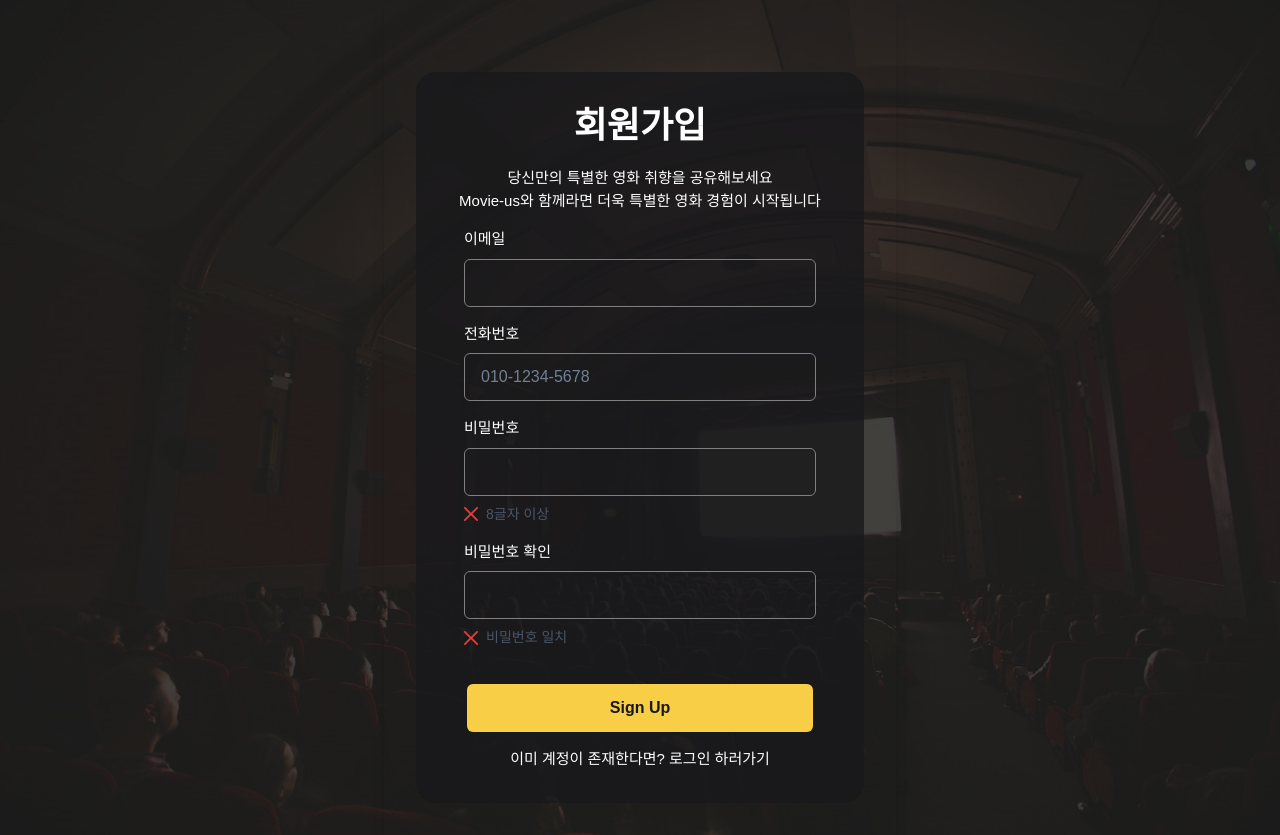
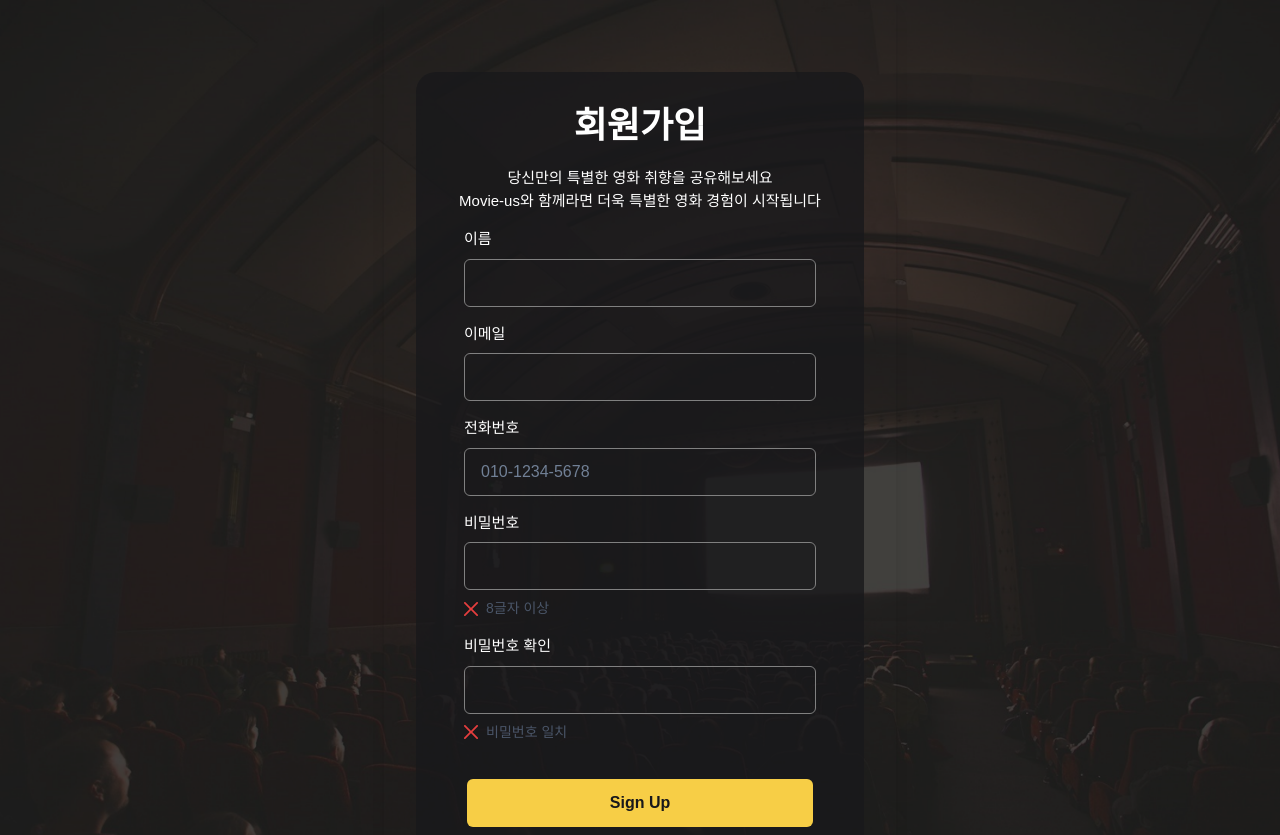
Before and after one commit to chany0ng/move-us-project, a React (Vite) app in the folder frontend/movie-us-frontend/: page /signup in a window 1280 px wide. Shown: the top 835 px of the page. Built offline with nearby package versions, Linux system fonts and the light colour scheme; a web font is replaced by a local one.

Commit message:
fix: 발표전 수정, useStore 추가해야됨

```diff
--- a/frontend/movie-us-frontend/src/components/Navigator.jsx
+++ b/frontend/movie-us-frontend/src/components/Navigator.jsx
@@ -9,6 +9,7 @@ import { Link as RouterLink } from "react-router-dom";
 import NavLink from "./NavLink";
 import { useEffect, useState } from "react";
 import { UnlockIcon } from "@chakra-ui/icons";
+import { userStore } from './../../store';
 
 const Navigator = () => {
   const [isScrolled, setIsScrolled] = useState(false);
@@ -41,7 +42,7 @@ const Navigator = () => {
         top="10px"
         right="50px"
       >
-        {/* <UnlockIcon boxSize={"15px"} />{" "} */}
+        <UnlockIcon boxSize={"15px"} />{" "}
         <a href="/" style={{ fontSize: "15px" }}>
           로그인
         </a>
--- a/frontend/movie-us-frontend/src/layouts/Main.jsx
+++ b/frontend/movie-us-frontend/src/layouts/Main.jsx
@@ -13,7 +13,7 @@ const CustomMain = styled.main`
   min-height: 100vh;
   padding: 10%;
   padding-top: 0%;
-  padding-bottom: 300px;
+  padding-bottom: 500px;
 `;
 
 export default Main;
--- a/frontend/movie-us-frontend/src/pages/login/Index.jsx
+++ b/frontend/movie-us-frontend/src/pages/login/Index.jsx
@@ -14,7 +14,7 @@ import {
   Input,
   Link as ChakraLink,
 } from "@chakra-ui/react";
-import { ChevronRightIcon, CheckIcon } from "@chakra-ui/icons";
+import { ChevronRightIcon, CheckIcon, EmailIcon } from "@chakra-ui/icons";
 import { Link as RouterLink } from "react-router-dom";
 import { useNavigate } from "react-router-dom";
 import { useState } from "react";
@@ -181,7 +181,8 @@ const Index = () => {
                       비밀번호는 8자리 이상입니다.
                     </FormErrorMessage>
                   )}
-                  <Flex justify="flex-end" mt={2}>
+                  <Flex justify="flex-end" mt={2} align={"center"}>
+                    <EmailIcon boxSize={4} mr={1} />
                     <ChakraLink
                       textDecoration="underline"
                       fontWeight="thin"
--- a/frontend/movie-us-frontend/src/pages/login/SignUp.jsx
+++ b/frontend/movie-us-frontend/src/pages/login/SignUp.jsx
@@ -14,8 +14,11 @@ import { useState } from "react";
 import { CheckIcon, CloseIcon } from "@chakra-ui/icons";
 import { Link as RouterLink } from "react-router-dom";
 import { CustomInput } from "./Index";
-
+import { postData } from "../../api/axios";
+import { useNavigate } from "react-router-dom";
 const SignUp = () => {
+  const navigate = useNavigate();
+  const [name, setName] = useState("");
   const [email, setEmail] = useState("");
   const [phone, setPhone] = useState("");
   const [password, setPassword] = useState("");
@@ -25,8 +28,8 @@ const SignUp = () => {
     phone: "",
   });
 
-  const handleSubmit = () => {
-    if (!email || !phone || !password || !passwordConfirm) {
+  const handleSubmit = async () => {
+    if (!name || !email || !phone || !password || !passwordConfirm) {
       alert("모든 필드를 입력해주세요.");
       return;
     }
@@ -52,8 +55,20 @@ const SignUp = () => {
       alert("비밀번호가 일치하지 않습니다.");
       return;
     }
-
-    console.log("회원가입 성공!");
+    try {
+      const response = await postData("/api/movies/signup", {
+        userName: name,
+        userEmail: email,
+        userPhone: phone,
+        userPw: password,
+      });
+      console.log(response);
+      alert("회원가입 성공!");
+      navigate("/");
+    } catch (error) {
+      console.error("회원가입 오류:", error);
+      alert("회원가입 중 문제가 발생했습니다. 다시 시도해주세요.");
+    }
   };
 
   // 비밀번호 유효성 검사 조건
@@ -139,6 +154,18 @@ const SignUp = () => {
             </Text>
 
             <VStack p={4} spacing={4} align="stretch">
+              <FormControl>
+                <FormLabel fontSize="15px">이름</FormLabel>
+                <CustomInput
+                  type="text"
+                  size={"lg"}
+                  fontSize={"md"}
+                  value={name}
+                  onChange={(e) => setName(e.target.value)}
+                  required
+                />
+              </FormControl>
+
               <FormControl isInvalid={errors.email !== ""}>
                 <FormLabel fontSize="15px">이메일</FormLabel>
                 <CustomInput
```
